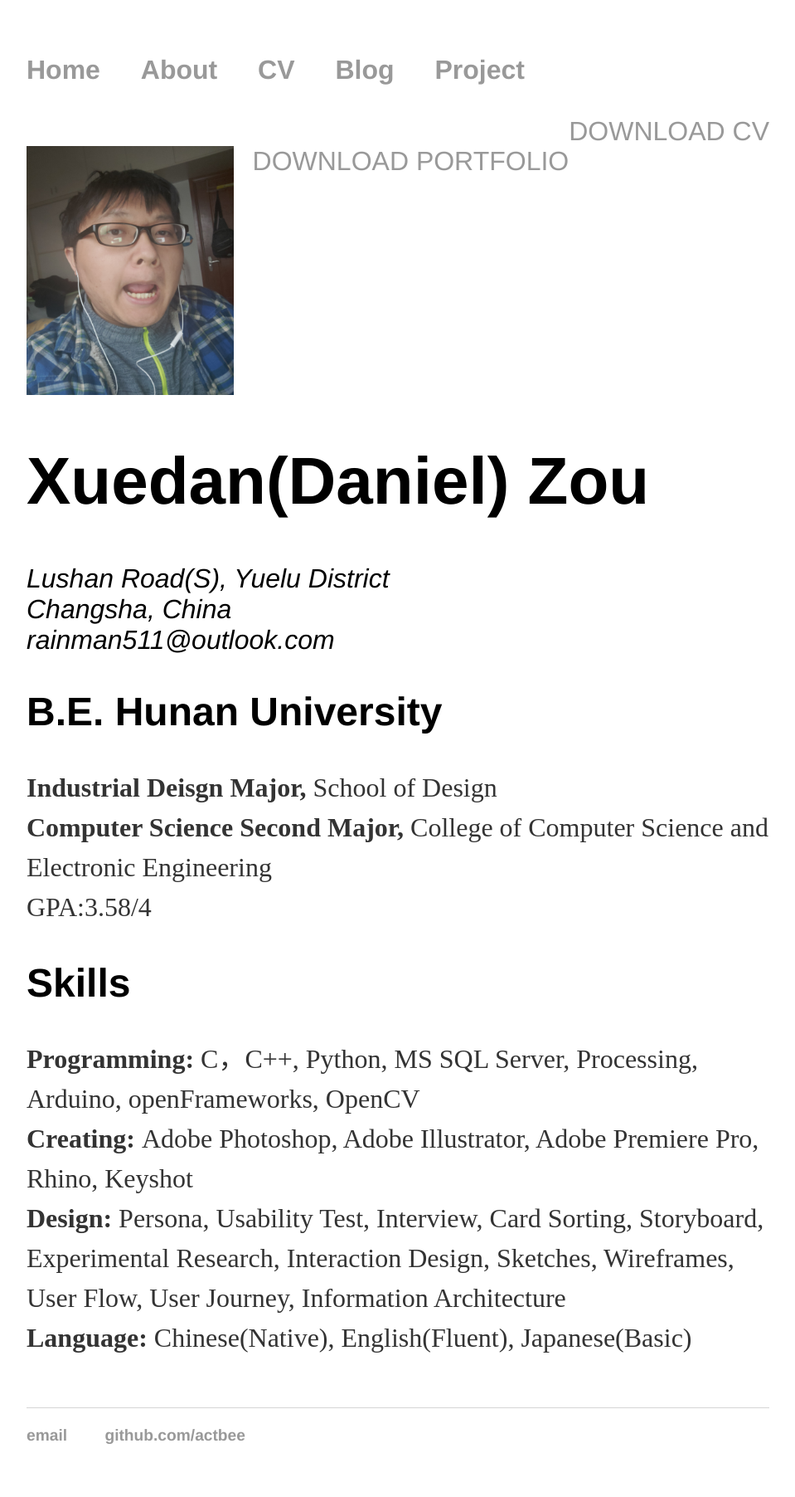
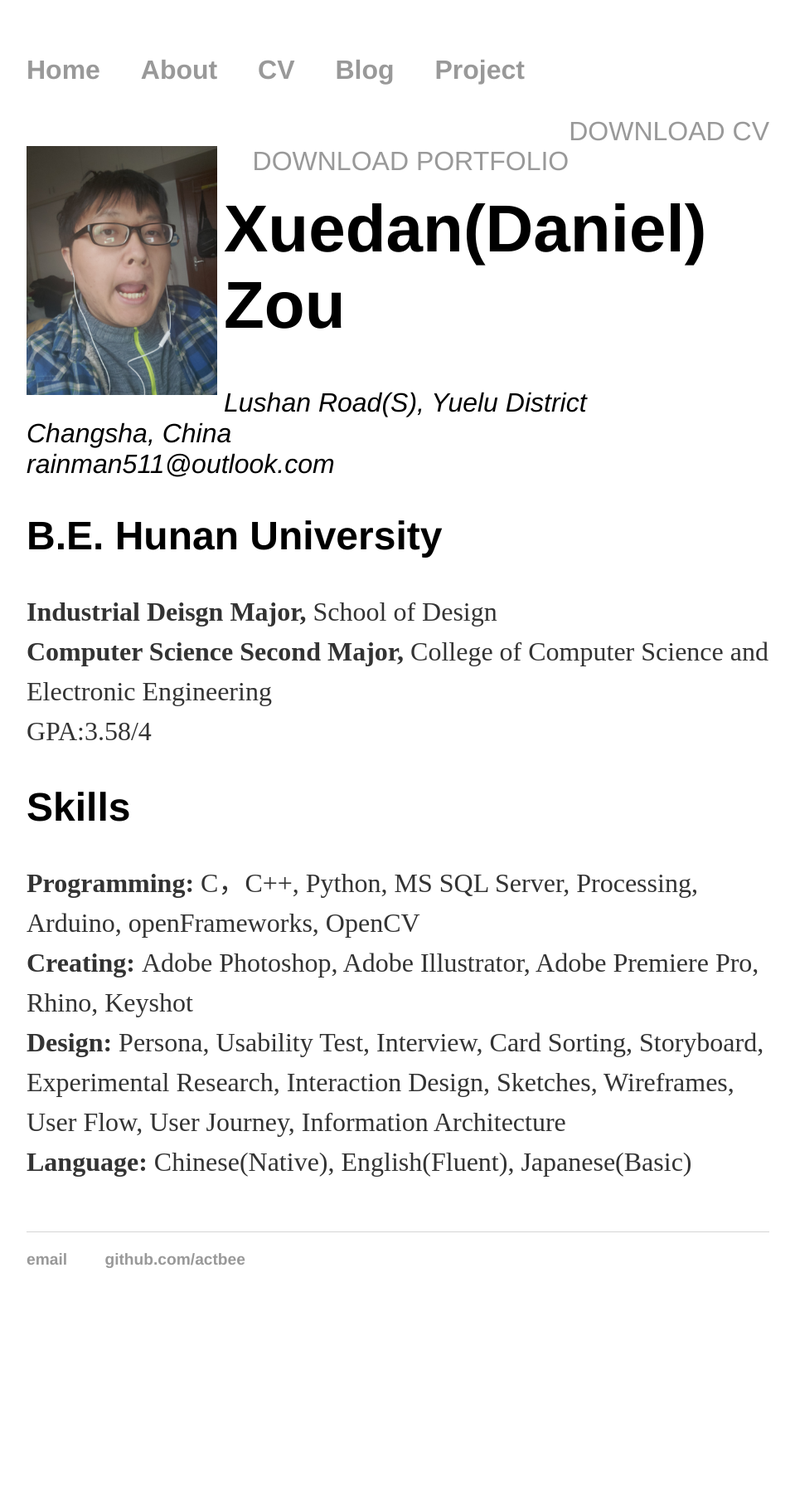
Before and after one commit to actbee/actbee.github.io, a Jekyll site: the page built from cv/index.html, in a window 1280 px wide. Shown: the whole page at 83% size, without its empty margins (160-1119 px from the left). Built offline with Jekyll 4.4.1, drawn with Linux system fonts in a browser that asks for light colours; after the commit the page ends 1592 px from its top, so only the background shows below that.

Commit message:
fixed cv

```diff
--- a/cv/index.html
+++ b/cv/index.html
@@ -7,7 +7,7 @@
 		<a href="https://github.com/actbee/actbee.github.io/raw/master/cv/CV.pdf" class="download" title="Download CV as PDF">Download CV</a>
 		<br/><br/>
         <a href="https://github.com/actbee/actbee.github.io/raw/master/cv/Portfolio.pdf" class="download" title="Dowload Portfolio">Download Portfolio</a>
-        <img src="https://github.com/actbee/actbee.github.io/blob/master/images/self.png?raw=true" width="250" height="300" />
+        <img src="https://github.com/actbee/actbee.github.io/blob/master/images/self.png?raw=true" width="230" height="300" style="float:left;margin-right:8px;"/>
 					<h1>Xuedan(Daniel) Zou</h1>
 					<address>
 					Lushan Road(S), Yuelu District<br>
```
